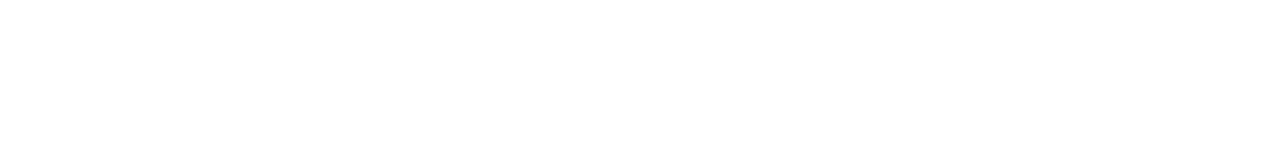
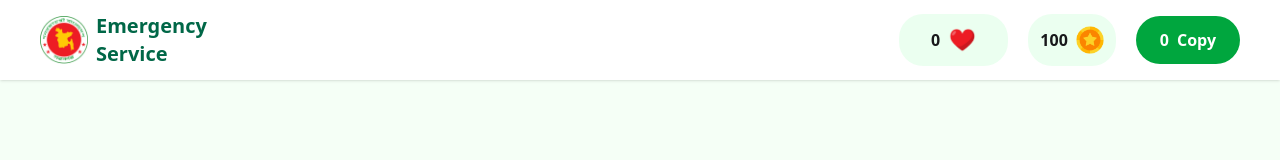
Before and after one commit to Mohiuddin5050/Emergency-Service, a plain HTML site: page index.html in a window 1280 px wide. Drawn offline with nearby package versions, Linux system fonts and the light colour scheme.

Commit message:
added navbar section

```diff
--- a/index.html
+++ b/index.html
@@ -1,12 +1,44 @@
 <!DOCTYPE html>
 <html lang="en">
+
 <head>
     <meta charset="UTF-8">
     <meta name="viewport" content="width=device-width, initial-scale=1.0">
-    <title>Emergency Service</title>
+    <title>Emergency Hotline Service</title>
+    <link href="https://cdn.jsdelivr.net/npm/daisyui@5" rel="stylesheet" type="text/css" />
+    <script src="https://cdn.jsdelivr.net/npm/@tailwindcss/browser@4"></script>
 </head>
-<body>
-    <header></header>
-    <main></main>
+
+<body class="bg-[#f5fff6] h-[100vh]">
+    <header class="bg-white shadow">
+        <div class="flex justify-between items-center py-3 px-10">
+            <div class="flex justify-between items-center gap-2 ">
+                <img class="h-12" src="./assets/logo.png" alt="">
+                <h2 class="font-extrabold text-xl text-[#006747]">Emergency <br> Service</h2>
+            </div>
+            <div class="flex items-center gap-5">
+                <div class="flex items-center gap-2 bg-[#41ff6b1a] px-8 py-3 rounded-3xl">
+                <p class="font-extrabold">0</p>
+                <img class="h-7" src="./assets/heart.png" alt="">
+            </div>
+            <div class="flex items-center gap-2 bg-[#41ff6b1a] px-3 py-3 rounded-3xl">
+                <p class="font-extrabold">100</p>
+                <img class="h-7" src="./assets/coin.png" alt="">
+            </div>
+            <div class="flex font-semibold text-white bg-[#00a63e] px-6 py-3 rounded-3xl">
+                <p class="pr-2">0</p>
+                <p>Copy</p>
+            </div>
+            </div>
+        </div>
+    </header>
+    <main>
+
+    </main>
+
+
+
+    <script src="./script.js"></script>
 </body>
+
 </html>
```
Also changed, not shown: script.js (added), tailwind.config.js (added).
